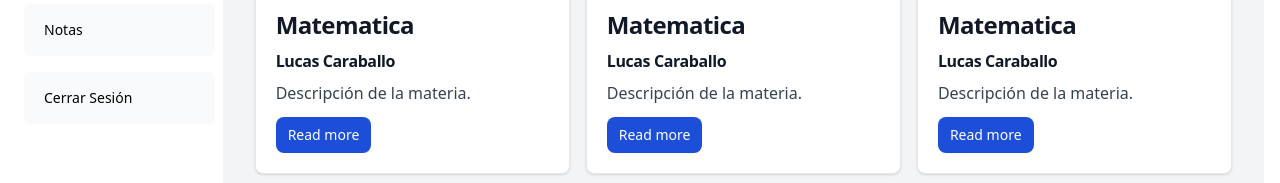
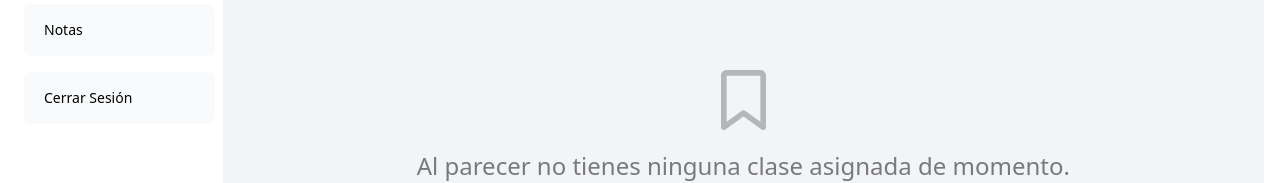
Before and after one commit to JuaniPardo/Colegio-LJ-ACN4BV, a React (Vite) app in the folder frontend/: page /login in a window 1280 px wide. Both pictures are taken after typing "name@example.com", "Sample123" into the empty fields and a click on the button "Login". Shown: the part 292-475 px from the top of the page. Built offline with nearby package versions, Linux system fonts and the light colour scheme.

Commit message:
FEAT: changed icon for no signed classes

```diff
--- a/frontend/package.json
+++ b/frontend/package.json
@@ -11,6 +11,8 @@
   },
   "dependencies": {
     "@fortawesome/fontawesome-svg-core": "^6.5.2",
+    "@fortawesome/free-brands-svg-icons": "^6.5.2",
+    "@fortawesome/free-regular-svg-icons": "^6.5.2",
     "@fortawesome/free-solid-svg-icons": "^6.5.2",
     "@fortawesome/react-fontawesome": "^0.2.2",
     "axios": "^1.7.2",
--- a/frontend/src/App.jsx
+++ b/frontend/src/App.jsx
@@ -1,11 +1,10 @@
 import { BrowserRouter as Router, Route, Routes } from 'react-router-dom';
-import HomePage from './pages/HomePage';
 import { LoginPage } from './pages/LoginPage';
 import { DashboardPage } from './pages/DashboardPage.jsx';
 import Layout from "./components/Layout/DashboardLayout.jsx";
 import { MateriaPage } from './pages/MateriaPage.jsx';
 import { AuthProvider } from './contexts/AuthProvider.jsx';
-import { PrivateRoutes } from './private_routes/PrivateRoutes.jsx';
+import { PrivateRoutes } from './middleware/PrivateRoutes.jsx';
 
 function App() {
   return (
--- a/frontend/src/components/ClassCardContainer.jsx
+++ b/frontend/src/components/ClassCardContainer.jsx
@@ -1,9 +1,9 @@
-import { faSadTear } from "@fortawesome/free-solid-svg-icons"
 import { ClassCard } from "./ClassCard"
 import {FontAwesomeIcon} from "@fortawesome/react-fontawesome"
+import { faBookmark } from '@fortawesome/free-regular-svg-icons'
 
 const getClassesCards = () => {
-    return (true) ?
+    return (false) ?
     <div className="flex flex-wrap">
         <ClassCard />
         <ClassCard />
@@ -15,7 +15,7 @@ const getClassesCards = () => {
     </div>
     :
     <div className="flex flex-col justify-center py-20 items-center md:h-5/6 w-full">
-        <FontAwesomeIcon icon={faSadTear} className="opacity-50 text-6xl" />
+        <FontAwesomeIcon icon={faBookmark} className="opacity-25 text-6xl" />
         <p className="text-1xl md:text-2xl text-center py-5 md:px-40 opacity-50">Al parecer no tienes ninguna clase asignada de momento. Intenta de nuevo más tarde o comunicate con un administrador.</p>
     </div>
 }
```
Also changed, not shown: frontend/src/middleware/PrivateRoutes.jsx (renamed from frontend/src/private_routes/PrivateRoutes.jsx), 1 other file (tests, documents, lock files or other folders).
